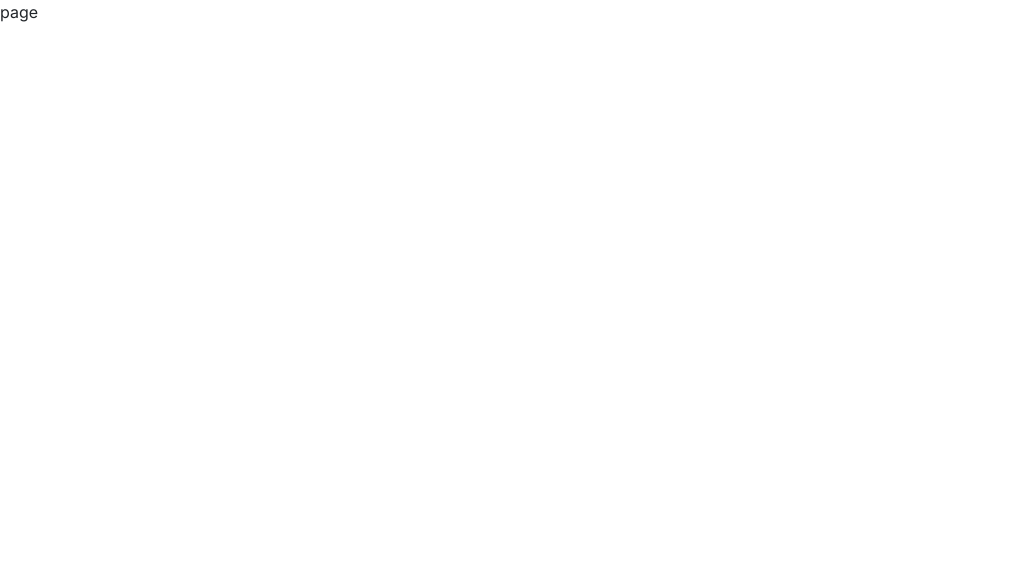
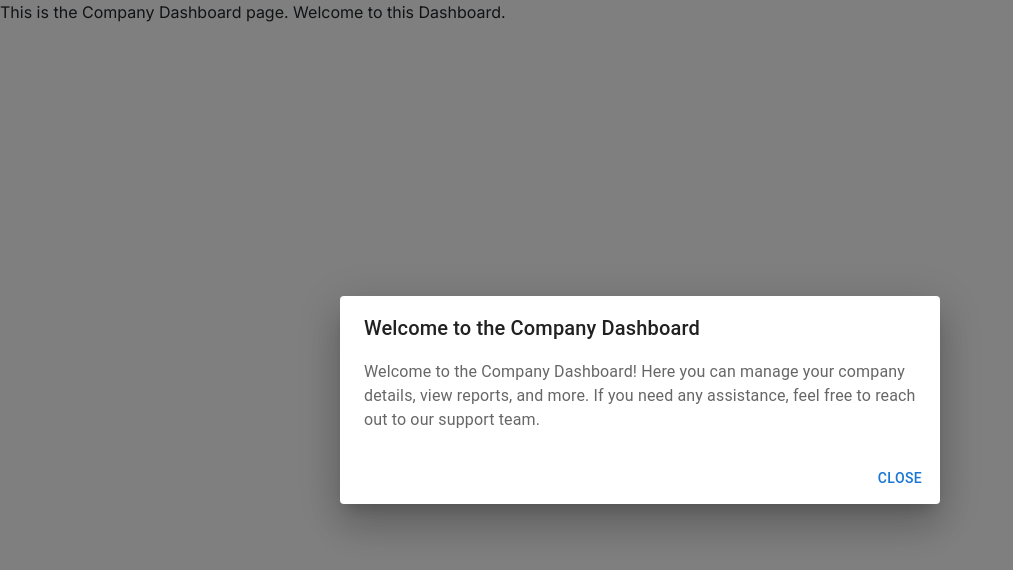
Before and after one commit to gitakash2023/front_end_bg, a Next.js app: page /client/client-dashboard in a window 1280 px wide. Shown: the top 570 px of the page, without its empty margins (0-1013 px from the left). Built offline with nearby package versions, Linux system fonts and the light colour scheme.

Commit message:
fixed candidate list issue

```diff
--- a/app/client/client-dashboard/page.jsx
+++ b/app/client/client-dashboard/page.jsx
@@ -1,9 +1,38 @@
-import React from 'react'
+"use client"
+import React, { useState } from 'react';
+import { Dialog, DialogActions, DialogContent, DialogContentText, DialogTitle, Button } from '@mui/material';
 
-function page() {
+function CompanyDashboard() {
+  const [open, setOpen] = useState(true);
+
+  const handleClose = () => {
+    setOpen(false);
+  };
+
   return (
-    <div>page</div>
-  )
+    <div>
+      <Dialog
+        open={open}
+        onClose={handleClose}
+        aria-labelledby="welcome-dialog-title"
+        aria-describedby="welcome-dialog-description"
+      >
+        <DialogTitle id="welcome-dialog-title">Welcome to the Company Dashboard</DialogTitle>
+        <DialogContent>
+          <DialogContentText id="welcome-dialog-description">
+            Welcome to the Company Dashboard! Here you can manage your company details, view reports, and more. If you need any assistance, feel free to reach out to our support team.
+          </DialogContentText>
+        </DialogContent>
+        <DialogActions>
+          <Button onClick={handleClose} color="primary">
+            Close
+          </Button>
+        </DialogActions>
+      </Dialog>
+
+      <div> This is the Company Dashboard page. Welcome to this Dashboard.</div>
+    </div>
+  );
 }
 
-export default page
+export default CompanyDashboard;
--- a/common-components/LoginForm.jsx
+++ b/common-components/LoginForm.jsx
@@ -42,7 +42,7 @@ const LoginForm = () => {
       if (user_role === 3) {
         router.push(`/admin/candidates/add-candidates?id=${id}`);
       } else if (user_role === 2) {
-        router.push("/admin/companies");
+        router.push("/client/client-dashboard");
       } else {
         router.push("/admin/admin-dashboard");
       }
```
Also changed, not shown: app/admin/candidates/candidates-components/CandidateList.jsx (+23 -5 lines), app/admin/candidates/mutistepForm/PermanentAddress.jsx (+18 -3 lines).
